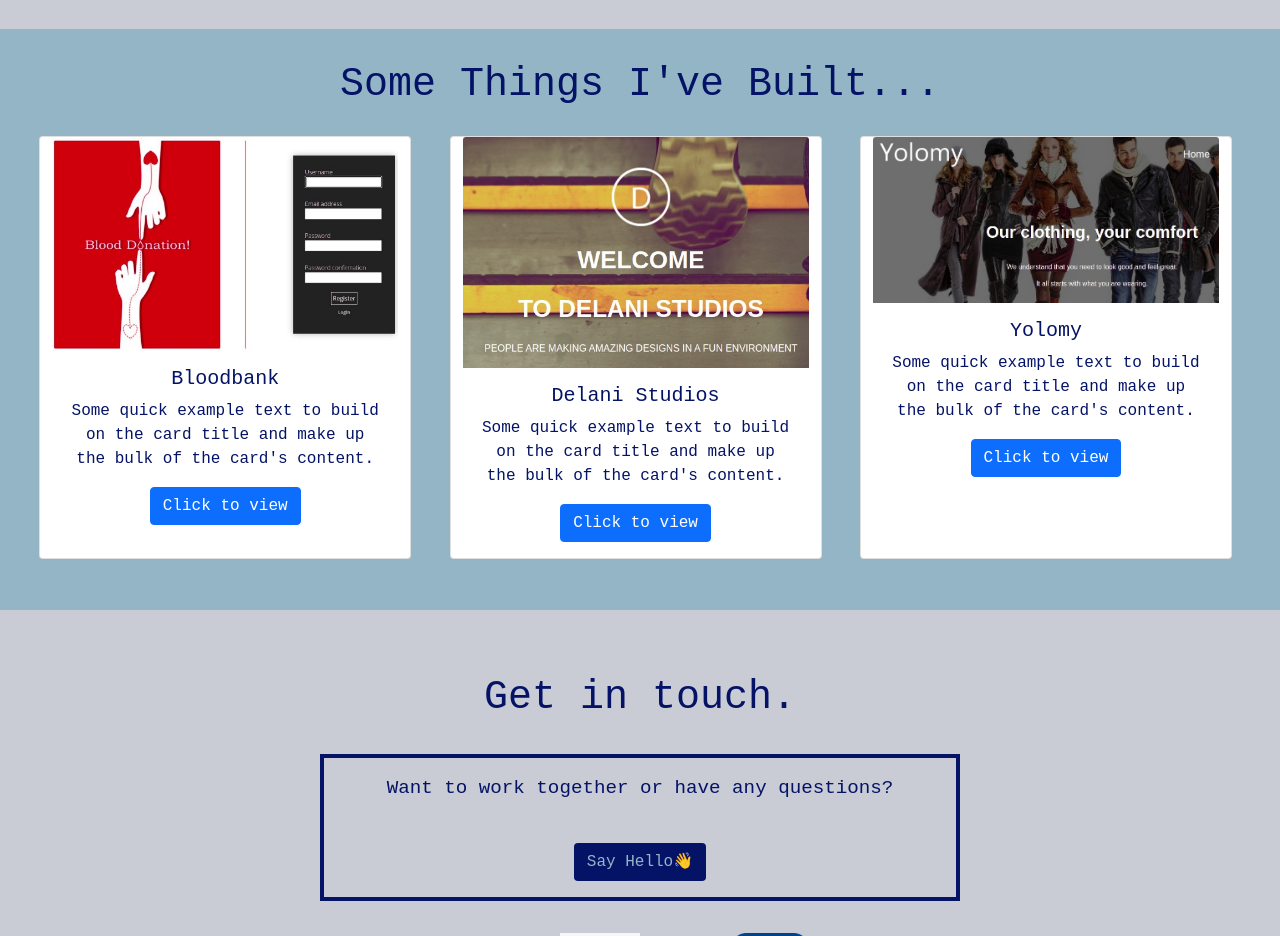
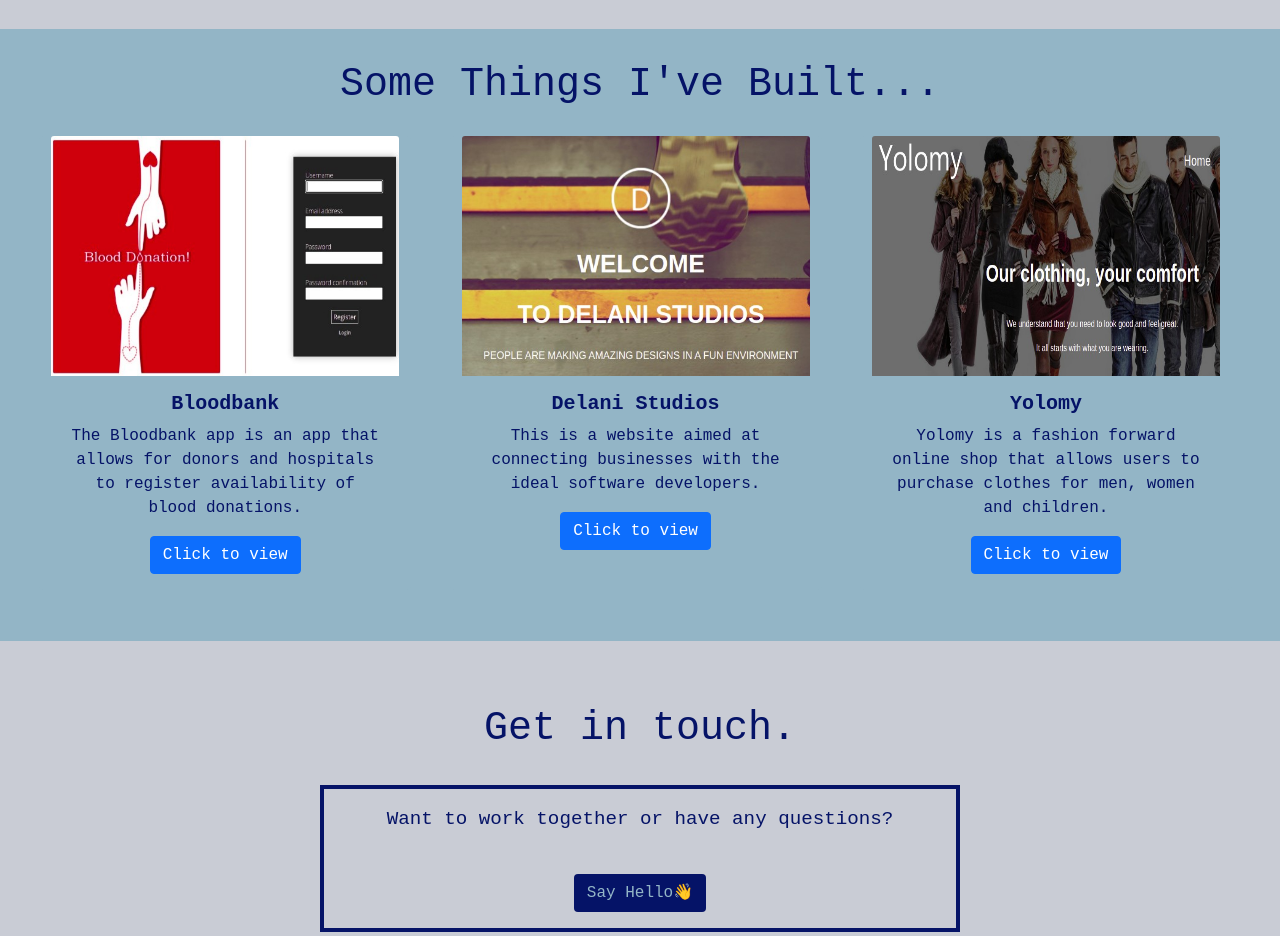
Before and after one commit to emmakamau/Portfolio, a plain HTML site: page index.html in a window 1280 px wide. Shown: the part 920-1856 px from the top of the page. Drawn offline with nearby package versions, Linux system fonts and the light colour scheme.

Commit message:
Style project images and add descriptions

```diff
--- a/index.html
+++ b/index.html
@@ -68,9 +68,8 @@
                 <img src="assets/bloodbank-project.jpg" class="card-img-top project-img" alt="...">
                 <div class="card-body">
                     <h5 class="card-title">Bloodbank</h5>
-                    <p class="card-text">Some quick example text to build on the card
-                        title and make up the bulk of the
-                        card's content.</p>
+                    <p class="card-text">The Bloodbank app is an app that allows for donors and hospitals to
+                         register availability of blood donations.</p>
                     <a href="https://projectbloodbank.herokuapp.com/catalog/" class="btn btn-primary">Click to view</a>
                 </div>
             </div>
@@ -78,9 +77,8 @@
                 <img src="assets/delani-project.jpg" class="card-img-top project-img" alt="...">
                 <div class="card-body">
                     <h5 class="card-title">Delani Studios</h5>
-                    <p class="card-text">Some quick example text to build on the card title
-                        and make up the bulk of the
-                        card's content.</p>
+                    <p class="card-text">This is a website aimed at connecting businesses
+                        with the ideal software developers.</p>
                     <a href="https://emmakamau.github.io/Delani-studios/" class="btn btn-primary">Click to view</a>
                 </div>
             </div>
@@ -88,9 +86,8 @@
                 <img src="assets/yolomy-project.jpg" class="card-img-top project-img" alt="...">
                 <div class="card-body">
                     <h5 class="card-title">Yolomy</h5>
-                    <p class="card-text">Some quick example text to build on the card title
-                        and make up the bulk of the
-                        card's content.</p>
+                    <p class="card-text">Yolomy is a fashion forward online shop that allows users to purchase
+                        clothes for men, women and children.</p>
                     <a href="https://emmakamau.github.io/Yolomy/" class="btn btn-primary">Click to view</a>
                 </div>
             </div>
--- a/styles.css
+++ b/styles.css
@@ -102,4 +102,15 @@ a:hover{
 .card{
     margin: 1.2rem;
     width: 30%;
+    background-color: #93B5C6;
+    border: none;
 }
+
+.card-title{
+    font-weight: bolder;
+}
+
+.project-img{
+    width: 100%;
+    height: 15rem;
+}
```
